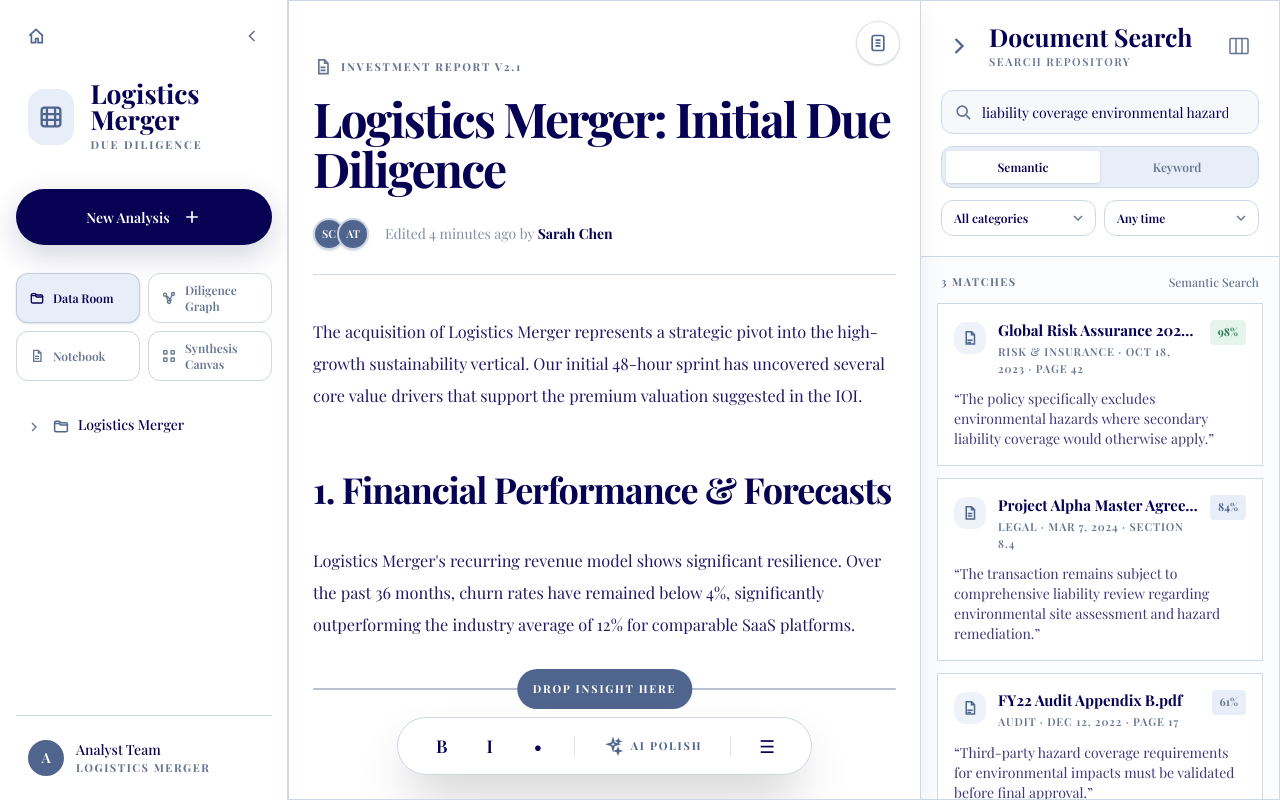
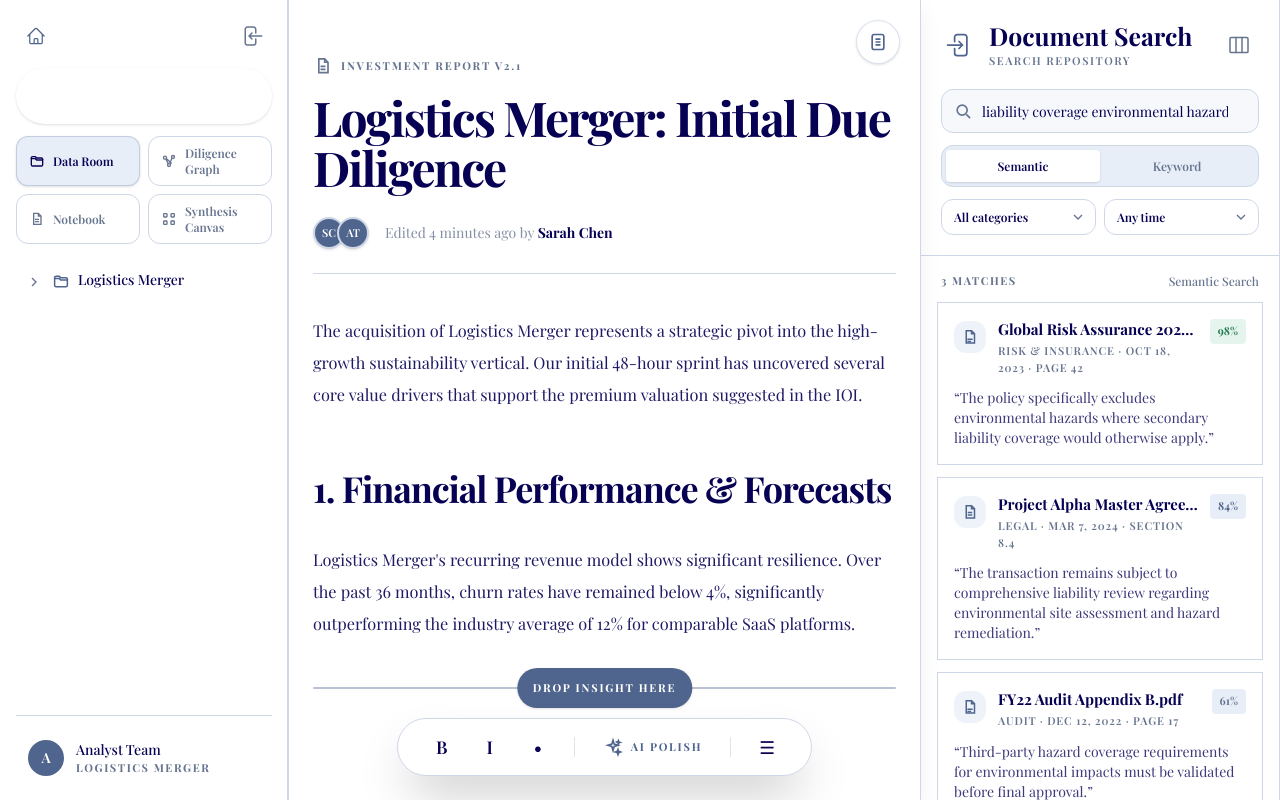
Before and after one commit to ratik-gambhir-WM/Pathfinder, a React (Vite) app: page /#/hub/deals/logistics-merger/data-room in a window 1280 px wide. Built offline with nearby package versions, Linux system fonts and the light colour scheme.

Commit message:
ui changes again

```diff
--- a/package.json
+++ b/package.json
@@ -13,6 +13,7 @@
     "@tauri-apps/api": "^2",
     "@tauri-apps/plugin-dialog": "^2.7.1",
     "@tauri-apps/plugin-opener": "^2",
+    "motion": "^12.42.2",
     "react": "^19.1.0",
     "react-dom": "^19.1.0",
     "react-markdown": "^10.1.0",
--- a/src/components/data-room/ChipBankPanel.tsx
+++ b/src/components/data-room/ChipBankPanel.tsx
@@ -32,8 +32,8 @@ export function ChipBankPanel({ chips, onCollapse }: ChipBankPanelProps) {
   );
 
   return (
-    <section className="glass-panel -ml-px flex min-w-[360px] max-w-[440px] flex-[0_0_32%] flex-col rounded-none">
-      <div className="border-b border-outline-variant bg-surface-container-lowest px-5 py-5">
+    <section className="glass-panel -ml-px flex min-w-[360px] max-w-[440px] flex-[0_0_32%] flex-col rounded-none border-y-0">
+      <div className="border-b border-outline-variant bg-background px-5 py-5">
         <ChipBankHeader onCollapse={onCollapse} />
         <RepositorySearchControls
           categories={categories}
@@ -48,7 +48,7 @@ export function ChipBankPanel({ chips, onCollapse }: ChipBankPanelProps) {
         />
       </div>
 
-      <div className="workspace-scrollbar-hidden min-h-0 flex-1 overflow-y-auto bg-surface-container-low/45 px-4 py-4">
+      <div className="workspace-scrollbar-hidden min-h-0 flex-1 overflow-y-auto bg-background px-4 py-4">
         <div className="mb-3 flex items-center justify-between px-1">
           <p className="text-[11px] font-bold uppercase tracking-[0.14em] text-muted">
             {filteredResults.length} {filteredResults.length === 1 ? "match" : "matches"}
--- a/src/components/data-room/DataRoomExplorer.tsx
+++ b/src/components/data-room/DataRoomExplorer.tsx
@@ -2,9 +2,10 @@ import { useState } from "react";
 import { Link } from "react-router-dom";
 import { DataRoomTreeNode } from "../../data/dataRoom";
 import type { DealExtractionLocationState } from "../../data/dealExtraction";
-import { Button } from "../ui/Button";
 import { Icon } from "../ui/Icon";
+import { ArrowEndOnRectangleIcon } from "../ui/icons/ArrowEndOnRectangleIcon";
 import { DataRoomSidebarTabs } from "./DataRoomSidebarTabs";
+import { NewAnalysisMenu } from "./NewAnalysisMenu";
 
 type DataRoomExplorerProps = {
   collapsed: boolean;
@@ -42,7 +43,7 @@ export function DataRoomExplorer({
   return (
     <aside
       aria-hidden={collapsed}
-      className={`flex shrink-0 overflow-hidden bg-white/40 backdrop-blur-md transition-[width,border-color] duration-300 ${
+      className={`flex shrink-0 overflow-hidden bg-background transition-[width,border-color] duration-300 ${
         collapsed ? "w-0 border-r-0" : "w-72 border-r border-white/80"
       }`}
     >
@@ -67,27 +68,13 @@ export function DataRoomExplorer({
             title="Collapse data room sidebar"
             type="button"
           >
-            <Icon className="h-5 w-5" name="chevronLeft" />
+            <ArrowEndOnRectangleIcon className="h-6 w-6" direction="left" />
           </button>
         </div>
 
-        <div className="mb-3 flex items-center gap-4 px-3 py-3">
-          <div className="flex h-14 w-14 items-center justify-center rounded-2xl bg-primary/10 text-primary">
-            <Icon className="h-7 w-7" name="dataset" />
-          </div>
-          <div>
-            <h2 className="text-[1.65rem] font-bold leading-none text-text-main [font-family:var(--font-heading)]">
-              {dealName}
-            </h2>
-            <p className="mt-1 text-[11px] font-bold uppercase tracking-[0.18em] text-muted">Due Diligence</p>
-          </div>
-        </div>
+        <NewAnalysisMenu />
 
-        <Button className="mb-4 h-14 px-6" icon={<Icon className="h-5 w-5" name="plus" />}>
-          New Analysis
-        </Button>
-
-        <div className="mb-4">
+        <div className="mb-2">
           <DataRoomSidebarTabs activeTab="data-room" />
         </div>
 
--- a/src/components/data-room/EdgePanelOpenButton.tsx
+++ b/src/components/data-room/EdgePanelOpenButton.tsx
@@ -1,4 +1,4 @@
-import { Icon } from "../ui/Icon";
+import { ArrowEndOnRectangleIcon } from "../ui/icons/ArrowEndOnRectangleIcon";
 
 type EdgePanelOpenButtonProps = {
   label: string;
@@ -7,18 +7,18 @@ type EdgePanelOpenButtonProps = {
 };
 
 export function EdgePanelOpenButton({ label, onClick, side }: EdgePanelOpenButtonProps) {
-  const sideClasses = side === "left" ? "left-0 border-l-0" : "right-0 border-r-0";
-  const iconName = side === "left" ? "chevronRight" : "chevronLeft";
+  const sideClasses = side === "left" ? "left-1" : "right-1";
+  const direction = side === "left" ? "right" : "left";
 
   return (
     <button
       aria-label={label}
-      className={`absolute top-1/2 z-30 flex h-14 w-11 -translate-y-1/2 items-center justify-center border border-outline-variant bg-surface-container-lowest/90 text-primary shadow-sm transition hover:bg-surface-container-lowest hover:text-text-main ${sideClasses}`}
+      className={`absolute top-1/2 z-30 flex h-12 w-11 -translate-y-1/2 items-center justify-center bg-transparent text-primary transition hover:text-text-main ${sideClasses}`}
       onClick={onClick}
       title={label}
       type="button"
     >
-      <Icon className="h-6 w-6" name={iconName} />
+      <ArrowEndOnRectangleIcon className="h-7 w-7" direction={direction} />
     </button>
   );
 }
--- /dev/null
+++ b/src/components/data-room/NewAnalysisMenu.tsx
@@ -0,0 +1,73 @@
+import { useEffect, useRef, useState } from "react";
+import { Icon } from "../ui/Icon";
+
+const newAnalysisOptions = [
+  { icon: "upload", label: "Upload New File" },
+  { icon: "doc", label: "Create Note" },
+  { icon: "graph", label: "Create Graph" },
+] as const;
+
+export function NewAnalysisMenu() {
+  const [open, setOpen] = useState(false);
+  const menuRef = useRef<HTMLDivElement | null>(null);
+
+  useEffect(() => {
+    function handlePointerDown(event: PointerEvent) {
+      if (!menuRef.current?.contains(event.target as Node)) {
+        setOpen(false);
+      }
+    }
+
+    function handleKeyDown(event: KeyboardEvent) {
+      if (event.key === "Escape") {
+        setOpen(false);
+      }
+    }
+
+    if (open) {
+      document.addEventListener("pointerdown", handlePointerDown);
+      document.addEventListener("keydown", handleKeyDown);
+    }
+
+    return () => {
+      document.removeEventListener("pointerdown", handlePointerDown);
+      document.removeEventListener("keydown", handleKeyDown);
+    };
+  }, [open]);
+
+  return (
+    <div className="relative z-40 flex justify-center" ref={menuRef}>
+      <button
+        aria-expanded={open}
+        aria-haspopup="menu"
+        aria-label="New analysis"
+        className="flex h-14 w-full items-center justify-center rounded-full bg-[#ffffff] text-background shadow-sm transition hover:bg-[#f7f7fb] focus-visible:outline-none focus-visible:ring-2 focus-visible:ring-primary-fixed"
+        onClick={() => setOpen((current) => !current)}
+        title="New analysis"
+        type="button"
+      >
+        <Icon className="h-6 w-6" name="plus" />
+      </button>
+
+      {open ? (
+        <div
+          className="absolute left-1/2 top-full mt-2 w-52 -translate-x-1/2 overflow-hidden rounded-lg border border-outline-variant bg-surface-container-lowest py-1 shadow-xl"
+          role="menu"
+        >
+          {newAnalysisOptions.map((option) => (
+            <button
+              className="flex w-full items-center gap-3 px-4 py-3 text-left text-sm font-medium text-text-main transition hover:bg-surface-container-high"
+              key={option.label}
+              onClick={() => setOpen(false)}
+              role="menuitem"
+              type="button"
+            >
+              <Icon className="h-5 w-5 shrink-0 text-muted" name={option.icon} />
+              <span>{option.label}</span>
+            </button>
+          ))}
+        </div>
+      ) : null}
+    </div>
+  );
+}
--- a/src/components/data-room/ReportEditorPanel.tsx
+++ b/src/components/data-room/ReportEditorPanel.tsx
@@ -13,7 +13,7 @@ type ReportEditorPanelProps = {
 
 export function ReportEditorPanel({ blocks, reportTitle, versionLabel }: ReportEditorPanelProps) {
   return (
-    <section className="glass-panel relative flex min-h-0 min-w-0 flex-1 flex-col overflow-hidden rounded-none">
+    <section className="glass-panel relative flex min-h-0 min-w-0 flex-1 flex-col overflow-hidden rounded-none border-y-0">
       <DocumentViewMenu />
 
       <div className="workspace-scrollbar-hidden flex-1 overflow-y-auto p-6">
--- a/src/components/data-room/chip-bank/ChipBankHeader.tsx
+++ b/src/components/data-room/chip-bank/ChipBankHeader.tsx
@@ -1,4 +1,4 @@
-import { Icon } from "../../ui/Icon";
+import { ArrowEndOnRectangleIcon } from "../../ui/icons/ArrowEndOnRectangleIcon";
 import { ViewColumnsIcon } from "../../ui/icons/ViewColumnsIcon";
 
 type ChipBankHeaderProps = {
@@ -16,7 +16,7 @@ export function ChipBankHeader({ onCollapse }: ChipBankHeaderProps) {
           title="Collapse document search"
           type="button"
         >
-          <Icon className="h-7 w-7" name="chevronRight" />
+          <ArrowEndOnRectangleIcon className="h-7 w-7" direction="right" />
         </button>
         <div className="min-w-0">
           <h3 className="truncate text-[1.55rem] font-bold leading-tight text-text-main [font-family:var(--font-heading)]">
--- a/src/components/deal-room/DealSummaryCard.tsx
+++ b/src/components/deal-room/DealSummaryCard.tsx
@@ -10,7 +10,7 @@ export function DealSummaryCard({ deal }: DealSummaryCardProps) {
   const thesisLabel = deal.dealType === "Sell-side" ? "Equity Story" : "Investment Thesis";
 
   return (
-    <WorkspaceCard className="relative col-span-12 overflow-hidden rounded-[28px] bg-surface-container-lowest p-8 lg:p-10">
+    <WorkspaceCard className="relative col-span-12 overflow-hidden rounded-[28px] !bg-background p-8 lg:p-10">
       <div className="relative z-10 flex h-full flex-col gap-10">
         <div className="flex flex-col gap-8 lg:flex-row lg:justify-between">
           <div className="max-w-3xl space-y-5">
--- a/src/components/ui/Icon.tsx
+++ b/src/components/ui/Icon.tsx
@@ -1,3 +1,5 @@
+import { HomeIcon } from "./icons/HomeIcon";
+
 type IconName =
   | "arrowRight"
   | "bookmark"
@@ -35,6 +37,7 @@ type IconName =
   | "settings"
   | "terminal"
   | "timeline"
+  | "upload"
   | "alert";
 
 type IconProps = {
@@ -101,12 +104,7 @@ export function Icon({ className = "h-5 w-5", name }: IconProps) {
         </svg>
       );
     case "home":
-      return (
-        <svg aria-hidden="true" className={className} viewBox="0 0 24 24">
-          <path className={iconClassName} d="M4 11.5 12 4l8 7.5" />
-          <path className={iconClassName} d="M6.5 10.25V20h5v-5h3v5h5v-9.75" />
-        </svg>
-      );
+      return <HomeIcon className={className} />;
     case "dataset":
       return (
         <svg aria-hidden="true" className={className} viewBox="0 0 24 24">
@@ -199,6 +197,13 @@ export function Icon({ className = "h-5 w-5", name }: IconProps) {
         <svg aria-hidden="true" className={className} viewBox="0 0 24 24">
           <path className={iconClassName} d="M20 5v5h-5" />
           <path className={iconClassName} d="M19 10a7 7 0 1 0 1.4 6.6" />
+        </svg>
+      );
+    case "upload":
+      return (
+        <svg aria-hidden="true" className={className} viewBox="0 0 24 24">
+          <path className={iconClassName} d="M12 16V4M7.5 8.5 12 4l4.5 4.5" />
+          <path className={iconClassName} d="M5 14v4.5A1.5 1.5 0 0 0 6.5 20h11a1.5 1.5 0 0 0 1.5-1.5V14" />
         </svg>
       );
     case "listAlt":
--- /dev/null
+++ b/src/components/ui/icons/ArrowEndOnRectangleIcon.tsx
@@ -0,0 +1,109 @@
+import type { Variants } from "motion/react";
+import { motion, useAnimation } from "motion/react";
+import type { CSSProperties, HTMLAttributes, MouseEvent } from "react";
+import { forwardRef, useCallback, useImperativeHandle, useRef } from "react";
+
+export interface ArrowEndOnRectangleIconHandle {
+  startAnimation: () => void;
+  stopAnimation: () => void;
+}
+
+type ArrowEndOnRectangleIconProps = HTMLAttributes<HTMLDivElement> & {
+  direction?: "left" | "right";
+  size?: number;
+};
+
+const ARROW_VARIANTS: Variants = {
+  normal: { translateX: 0 },
+  animate: {
+    translateX: [0, -2, 0],
+    transition: {
+      duration: 0.5,
+      times: [0, 0.4, 1],
+    },
+  },
+};
+
+const ArrowEndOnRectangleIcon = forwardRef<ArrowEndOnRectangleIconHandle, ArrowEndOnRectangleIconProps>(
+  (
+    {
+      className,
+      direction = "left",
+      onMouseEnter,
+      onMouseLeave,
+      size = 28,
+      style,
+      ...props
+    },
+    ref,
+  ) => {
+    const controls = useAnimation();
+    const isControlledRef = useRef(false);
+
+    useImperativeHandle(ref, () => {
+      isControlledRef.current = true;
+
+      return {
+        startAnimation: () => controls.start("animate"),
+        stopAnimation: () => controls.start("normal"),
+      };
+    });
+
+    const handleMouseEnter = useCallback(
+      (event: MouseEvent<HTMLDivElement>) => {
+        if (!isControlledRef.current) {
+          controls.start("animate");
+        }
+
+        onMouseEnter?.(event);
+      },
+      [controls, onMouseEnter],
+    );
+
+    const handleMouseLeave = useCallback(
+      (event: MouseEvent<HTMLDivElement>) => {
+        if (isControlledRef.current) {
+          onMouseLeave?.(event);
+        } else {
+          controls.start("normal");
+        }
+      },
+      [controls, onMouseLeave],
+    );
+
+    const iconStyle: CSSProperties | undefined = className ? style : { height: size, width: size, ...style };
+
+    return (
+      <div
+        aria-hidden="true"
+        className={className}
+        onMouseEnter={handleMouseEnter}
+        onMouseLeave={handleMouseLeave}
+        style={iconStyle}
+        {...props}
+      >
+        <svg
+          className={`h-full w-full ${direction === "right" ? "-scale-x-100" : ""}`}
+          fill="none"
+          height={size}
+          stroke="currentColor"
+          strokeLinecap="round"
+          strokeLinejoin="round"
+          strokeWidth="1.5"
+          viewBox="0 0 24 24"
+          width={size}
+          xmlns="http://www.w3.org/2000/svg"
+        >
+          <path d="M15.75 9V5.25A2.25 2.25 0 0 0 13.5 3h-6a2.25 2.25 0 0 0-2.25 2.25v13.5A2.25 2.25 0 0 0 7.5 21h6a2.25 2.25 0 0 0 2.25-2.25V15" />
+          <motion.g animate={controls} initial="normal" variants={ARROW_VARIANTS}>
+            <path d="M12 9l-3 3m0 0 3 3m-3-3h12.75" />
+          </motion.g>
+        </svg>
+      </div>
+    );
+  },
+);
+
+ArrowEndOnRectangleIcon.displayName = "ArrowEndOnRectangleIcon";
+
+export { ArrowEndOnRectangleIcon };
--- /dev/null
+++ b/src/components/ui/icons/HomeIcon.tsx
@@ -0,0 +1,101 @@
+import type { Variants } from "motion/react";
+import { motion, useAnimation } from "motion/react";
+import type { CSSProperties, HTMLAttributes, MouseEvent } from "react";
+import { forwardRef, useCallback, useImperativeHandle, useRef } from "react";
+
+export interface HomeIconHandle {
+  startAnimation: () => void;
+  stopAnimation: () => void;
+}
+
+type HomeIconProps = HTMLAttributes<HTMLDivElement> & {
+  size?: number;
+};
+
+const SVG_VARIANTS: Variants = {
+  normal: {
+    scale: 1,
+    y: 0,
+  },
+  animate: {
+    scale: [1, 1.1, 1],
+    y: [0, -1, 0],
+    transition: {
+      duration: 0.4,
+      ease: "easeOut",
+    },
+  },
+};
+
+const HomeIcon = forwardRef<HomeIconHandle, HomeIconProps>(
+  ({ className, onMouseEnter, onMouseLeave, size = 28, style, ...props }, ref) => {
+    const controls = useAnimation();
+    const isControlledRef = useRef(false);
+
+    useImperativeHandle(ref, () => {
+      isControlledRef.current = true;
+
+      return {
+        startAnimation: () => controls.start("animate"),
+        stopAnimation: () => controls.start("normal"),
+      };
+    });
+
+    const handleMouseEnter = useCallback(
+      (event: MouseEvent<HTMLDivElement>) => {
+        if (isControlledRef.current) {
+          onMouseEnter?.(event);
+        } else {
+          controls.start("animate");
+        }
+      },
+      [controls, onMouseEnter],
+    );
+
+    const handleMouseLeave = useCallback(
+      (event: MouseEvent<HTMLDivElement>) => {
+        if (isControlledRef.current) {
+          onMouseLeave?.(event);
+        } else {
+          controls.start("normal");
+        }
+      },
+      [controls, onMouseLeave],
+    );
+
+    const iconStyle: CSSProperties | undefined = className ? style : { height: size, width: size, ...style };
+
+    return (
+      <div
+        aria-hidden="true"
+        className={className}
+        onMouseEnter={handleMouseEnter}
+        onMouseLeave={handleMouseLeave}
+        style={iconStyle}
+        {...props}
+      >
+        <motion.svg
+          animate={controls}
+          className="h-full w-full"
+          fill="none"
+          height={size}
+          initial="normal"
+          stroke="currentColor"
+          strokeLinecap="round"
+          strokeLinejoin="round"
+          strokeWidth="1.5"
+          variants={SVG_VARIANTS}
+          viewBox="0 0 24 24"
+          width={size}
+          xmlns="http://www.w3.org/2000/svg"
+        >
+          <path d="M2.25 12L11.2045 3.04549C11.6438 2.60615 12.3562 2.60615 12.7955 3.04549L21.75 12M4.5 9.75V19.875C4.5 20.4963 5.00368 21 5.625 21H9.75V16.125C9.75 15.5037 10.2537 15 10.875 15H13.125C13.7463 15 14.25 15.5037 14.25 16.125V21H18.375C18.9963 21 19.5 20.4963 19.5 19.875V9.75M8.25 21H16.5" />
+        </motion.svg>
+      </div>
+    );
+  },
+);
+
+HomeIcon.displayName = "HomeIcon";
+
+export { HomeIcon };
```
Also changed, not shown: 1 other file (tests, documents, lock files or other folders).
